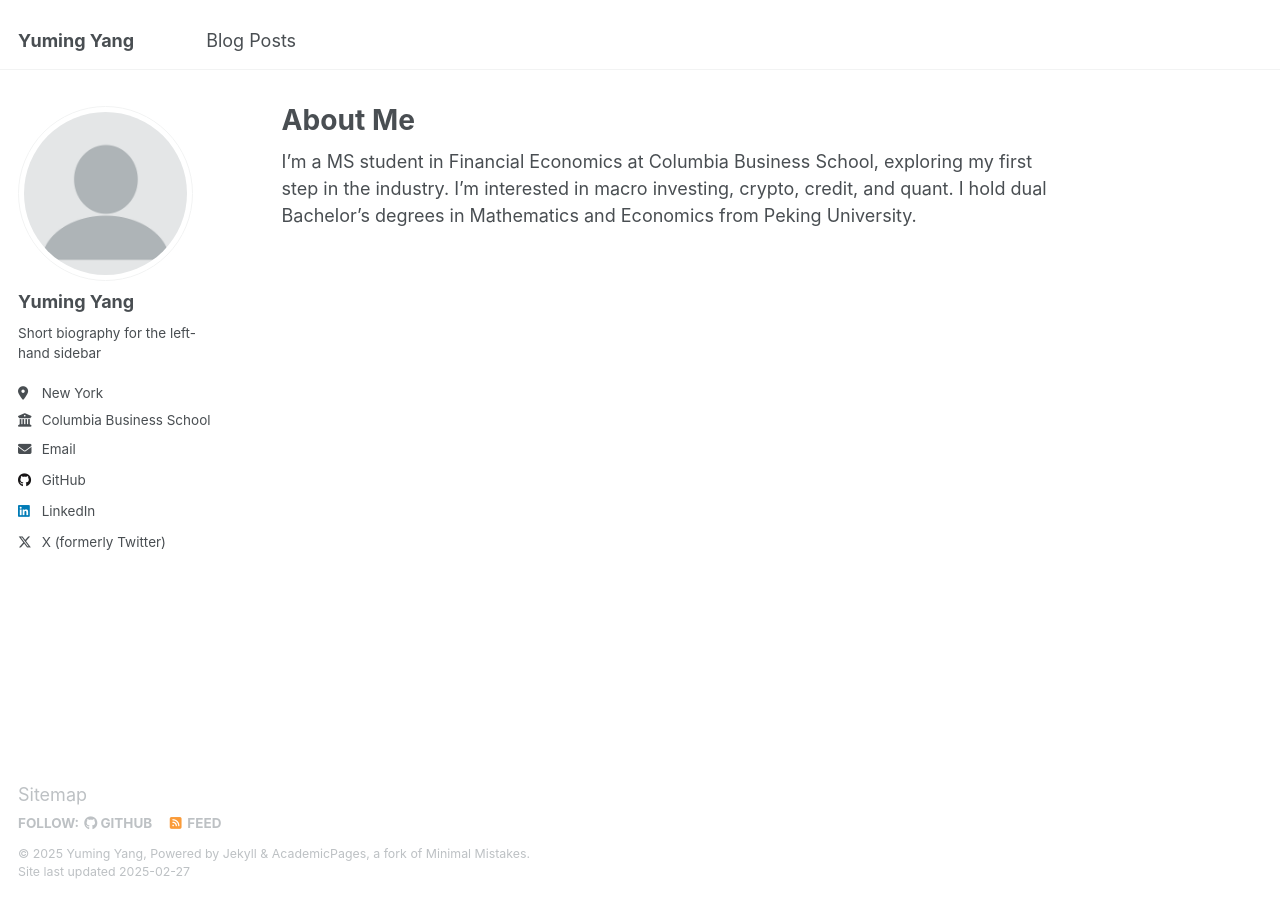
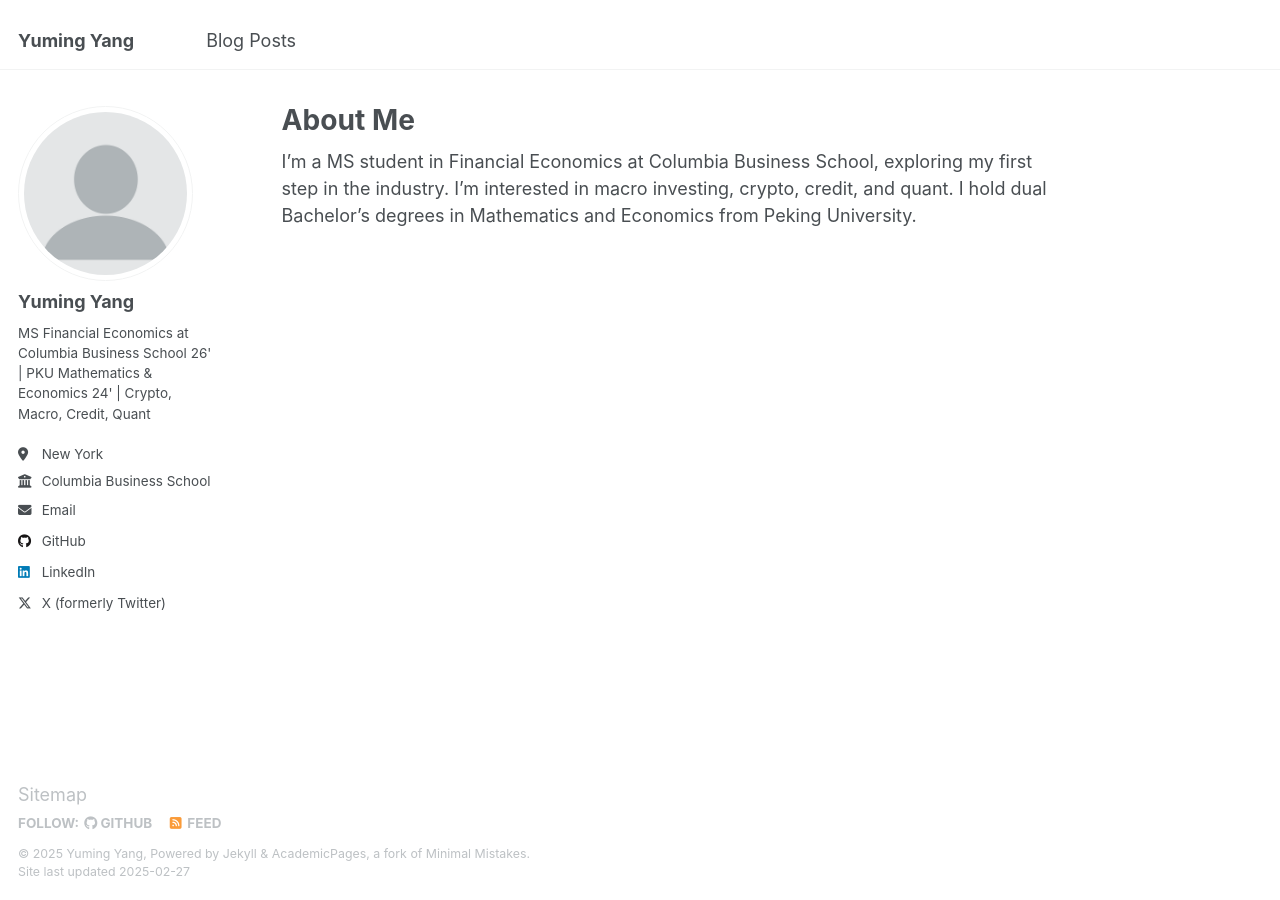
Before and after one commit to Yuming-Yang/Yuming-Yang.github.io, a Jekyll site: the page built from _pages/about.md, in a window 1280 px wide. Built offline with Jekyll 4.4.1, drawn with Linux system fonts in a browser that asks for light colours.

Commit message:
Update _config.yml

```diff
--- a/_config.yml
+++ b/_config.yml
@@ -25,7 +25,7 @@ author:
   avatar           : "profile.png"
   name             : "Yuming Yang"
   pronouns         : # example: "she/her"
-  bio              : "Short biography for the left-hand sidebar"
+  bio              : "MS Financial Economics at Columbia Business School 26' | PKU Mathematics & Economics 24' | Crypto, Macro, Credit, Quant"
   location         : "New York"
   employer         : "Columbia Business School"
   uri              : # URL
```
